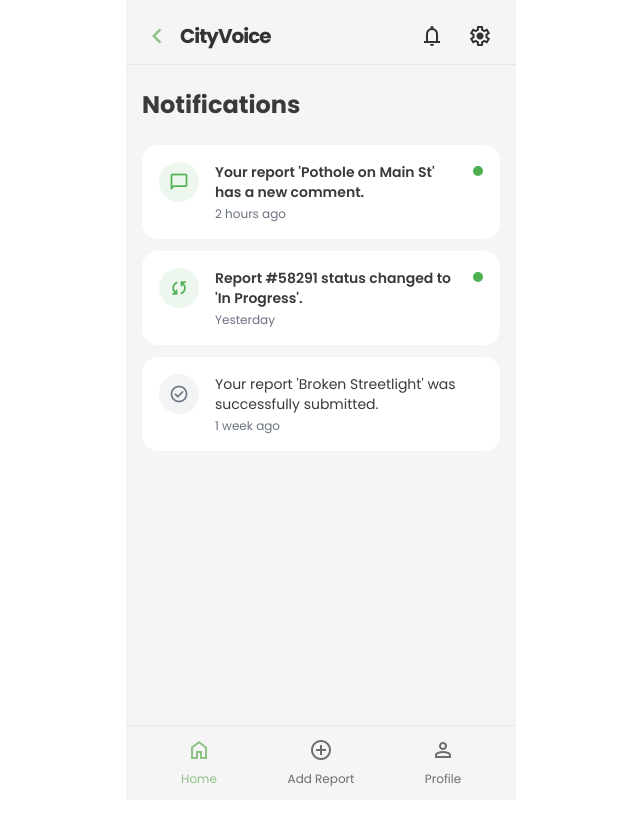
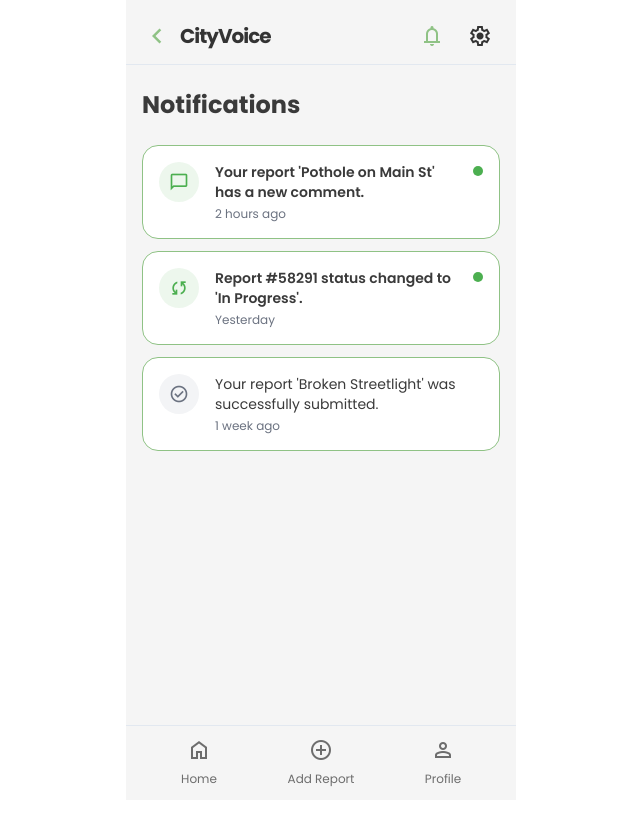
Before and after one commit to nilae2001/MDIA2106-hifi, a plain HTML site: page notifications.html in a window 1280 px wide. Shown: the whole page, without its empty margins (319-959 px from the left). Drawn offline with nearby package versions, Linux system fonts and the light colour scheme.

Commit message:
reiterative design

```diff
--- a/notifications.html
+++ b/notifications.html
@@ -59,7 +59,7 @@
       }
     </style>
   </head>
-  <body class=" font-display">
+  <body class="font-display">
     <div
       class="relative flex h-screen w-full max-w-[390px] flex-col group/design-root overflow-x-hidden mx-auto"
     >
@@ -80,14 +80,17 @@
           </h1>
         </div>
         <div class="flex items-center gap-2">
+          <!-- NOTIFICATIONS (ACTIVE) -->
           <a
             href="notifications.html"
-            class="flex h-10 w-10 cursor-pointer items-center justify-center rounded-full bg-transparent text-text-primary dark:text-text-primary-dark"
+            class="flex h-10 w-10 cursor-pointer items-center justify-center rounded-full bg-transparent text-primary"
           >
             <span class="material-symbols-outlined text-2xl"
               >notifications</span
             >
           </a>
+
+          <!-- SETTINGS (NOT ACTIVE) -->
           <a
             href="settings.html"
             class="flex h-10 w-10 cursor-pointer items-center justify-center rounded-full bg-transparent text-text-primary dark:text-text-primary-dark"
@@ -97,12 +100,13 @@
         </div>
       </div>
       <!-- Main Content Area -->
-      <main class="flex-1 overflow-y-auto  px-4 pt-6 pb-24 bg-background-light">
+      <main class="flex-1 overflow-y-auto px-4 pt-6 pb-24 bg-background-light">
         <h1 class="mb-6 text-2xl font-bold text-[#3A3A3A]">Notifications</h1>
         <div class="flex flex-col gap-3">
           <!-- Notification Item 1 -->
+          <!-- Notification Item 1 -->
           <div
-            class="flex cursor-pointer items-start gap-4 rounded-xl border border-transparent bg-white p-4 transition-colors hover:bg-gray-50"
+            class="flex cursor-pointer items-start gap-4 rounded-xl border border-primary bg-white p-4 transition-colors hover:bg-gray-50"
           >
             <div
               class="flex size-10 shrink-0 items-center justify-center rounded-full bg-[#4CAF50]/10 text-[#4CAF50]"
@@ -119,9 +123,10 @@
               <div class="size-2.5 rounded-full bg-[#4CAF50]"></div>
             </div>
           </div>
+
           <!-- Notification Item 2 -->
           <div
-            class="flex cursor-pointer items-start gap-4 rounded-xl border border-transparent bg-white p-4 transition-colors hover:bg-gray-50"
+            class="flex cursor-pointer items-start gap-4 rounded-xl border border-primary bg-white p-4 transition-colors hover:bg-gray-50"
           >
             <div
               class="flex size-10 shrink-0 items-center justify-center rounded-full bg-[#4CAF50]/10 text-[#4CAF50]"
@@ -138,9 +143,10 @@
               <div class="size-2.5 rounded-full bg-[#4CAF50]"></div>
             </div>
           </div>
-          <!-- Notification Item 4 (Read) -->
+
+          <!-- Notification Item 3 (Read) -->
           <div
-            class="flex cursor-pointer items-start gap-4 rounded-xl border border-transparent bg-white p-4 transition-colors hover:bg-gray-50"
+            class="flex cursor-pointer items-start gap-4 rounded-xl border border-primary bg-white p-4 transition-colors hover:bg-gray-50"
           >
             <div
               class="flex size-10 shrink-0 items-center justify-center rounded-full bg-gray-100 text-gray-500"
@@ -159,6 +165,7 @@
               <div class="size-2.5 rounded-full bg-transparent"></div>
             </div>
           </div>
+
           <!-- Empty State Example (commented out) -->
           <!--
                 <div class="flex flex-col items-center justify-center py-20 text-center">
@@ -176,15 +183,16 @@
         class="flex shrink-0 gap-2 border-t border-slate-200 dark:border-slate-800 bg-background-light dark:bg-background-dark px-4 pb-3 pt-2"
       >
         <a
-          class="flex flex-1 flex-col items-center justify-end gap-1 text-primary"
+          class="flex flex-1 flex-col items-center justify-end gap-1 text-text-primary/70 dark:text-text-primary-dark/70"
           href="home.html"
         >
           <span
             class="material-symbols-outlined !font-['Material_Symbols_Outlined'] fill-1 !text-2xl"
             >home</span
           >
-          <p class="text-xs font-medium leading-normal">Home</p>
+          <p class="text-xs font-normal leading-normal">Home</p>
         </a>
+
         <a
           class="flex flex-1 flex-col items-center justify-end gap-1 text-text-primary/70 dark:text-text-primary-dark/70"
           href="report.html"
@@ -192,6 +200,7 @@
           <span class="material-symbols-outlined !text-2xl">add_circle</span>
           <p class="text-xs font-normal leading-normal">Add Report</p>
         </a>
+
         <a
           class="flex flex-1 flex-col items-center justify-end gap-1 text-text-primary/70 dark:text-text-primary-dark/70"
           href="profile.html"
```
Also changed, not shown: comments.html (+4 -2 lines), editProfile.html (+8 -3 lines), myReports.html (+5 -3 lines), profile.html (+8 -2 lines), report.html (+14 -5 lines), reportDetails.html (+5 -3 lines), settings.html (+11 -6 lines).
